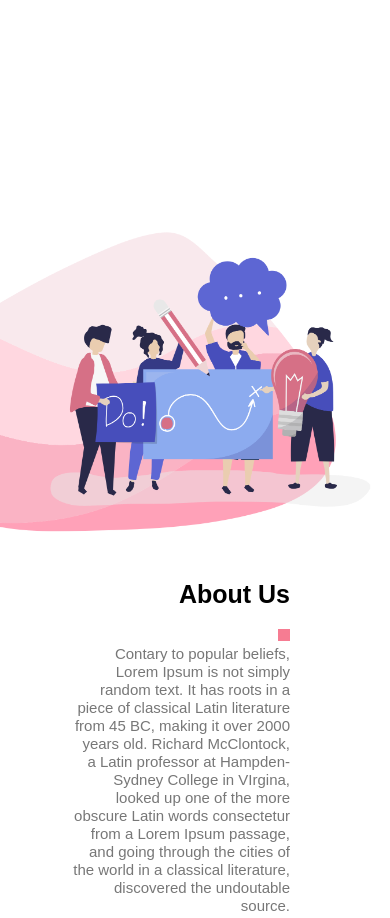
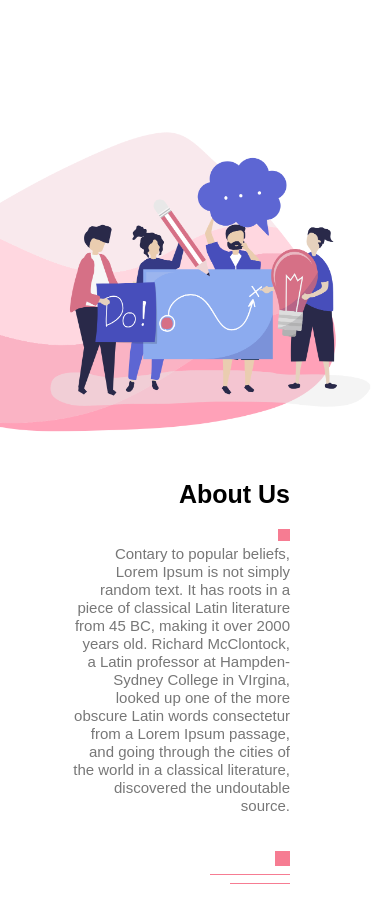
Before and after one commit to OgaDavid/xypo-simple-website, a plain HTML site: page index.html in a window 390 px wide. Shown: the part 720-1638 px from the top of the page. Drawn offline with Linux system fonts and the light colour scheme; some packages are replaced by stand-ins of ours; a script that the page names is missing.

Commit message:
Add files via upload

```diff
--- a/css/styles.css
+++ b/css/styles.css
@@ -370,4 +370,7 @@ flex-basis: 40%;
         flex-basis: 50%;
         margin-bottom: 30px;
     }
+    .about-left-col {
+        margin-top: -100px;
+    }
 }
```
